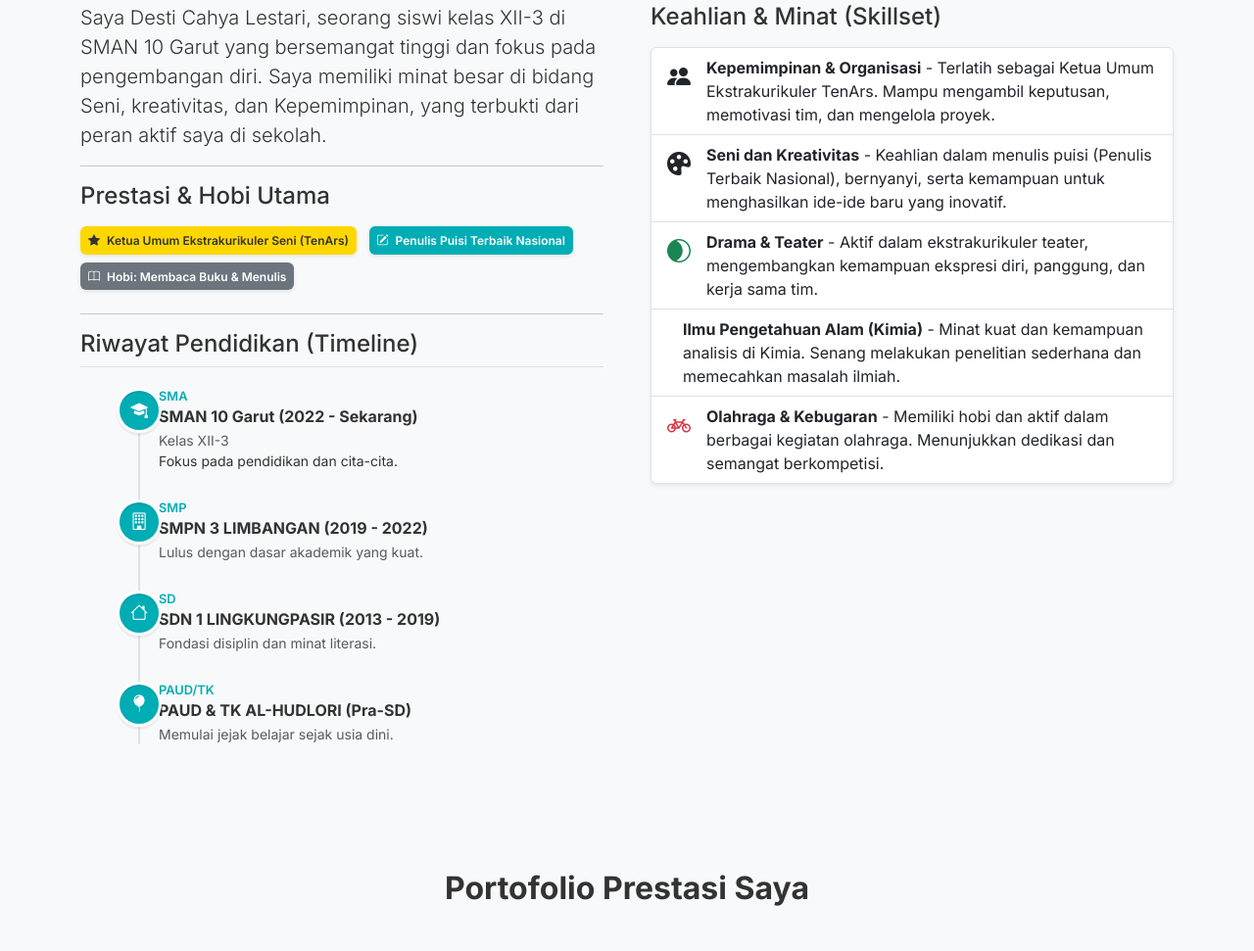
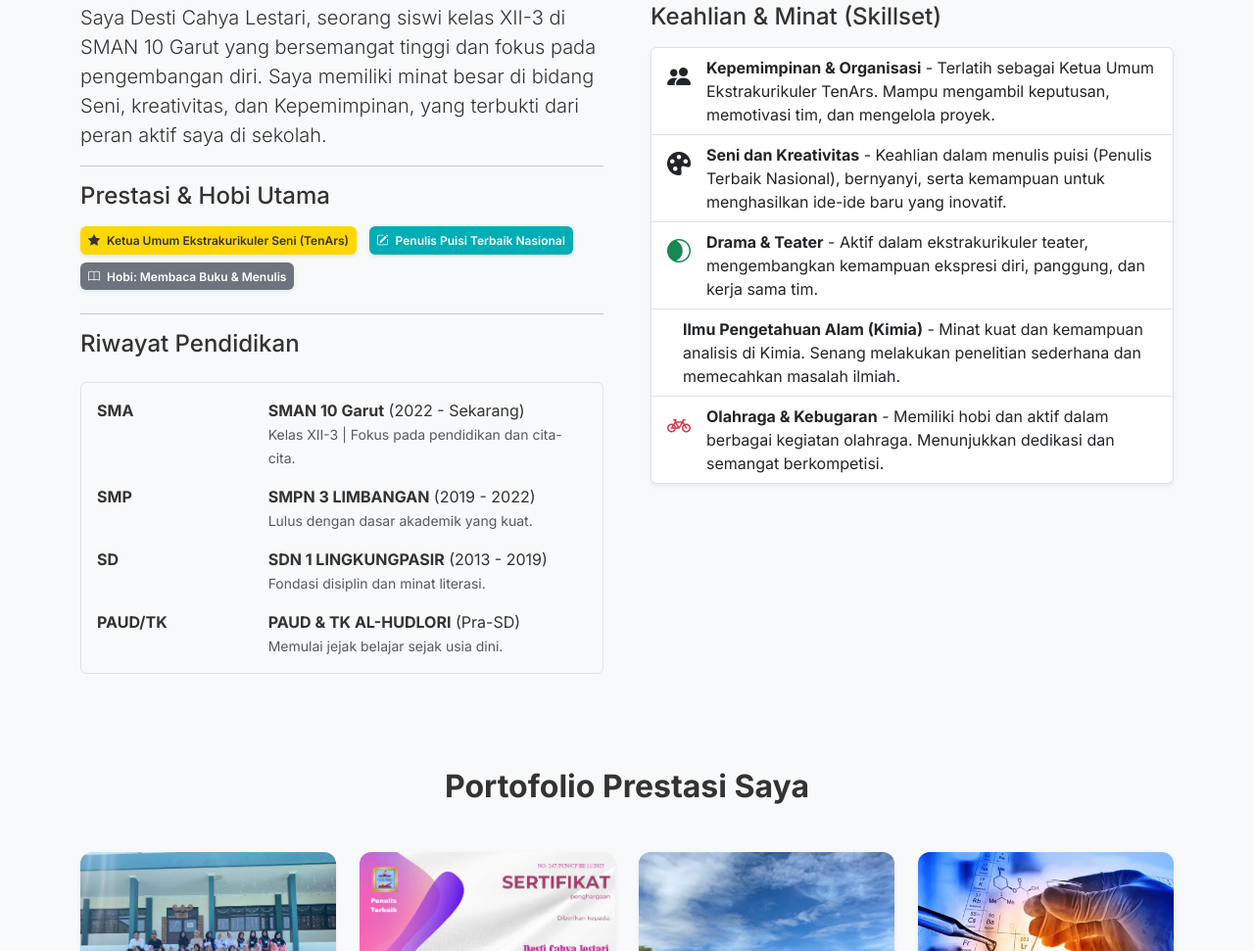
Before and after one commit to desticahyalestari-a11y/ayrisefanya, a plain HTML site: page index.html in a window 1280 px wide. Shown: the part 987-1958 px from the top of the page at 98% size. Drawn offline with nearby package versions, Linux system fonts and the light colour scheme.

Commit message:
Update index.html

```diff
--- a/index.html
+++ b/index.html
@@ -1,172 +1,236 @@
 <!DOCTYPE html>
+
 <html lang="id">
+
 <head>
+
     <meta charset="UTF-8">
+
     <meta name="viewport" content="width=device-width, initial-scale=1.0">
+
     <title>Portofolio Siswa - Desti Cahya Lestari</title>
+
     <!-- Memuat Bootstrap 5 CSS dari CDN -->
+
     <link href="https://cdn.jsdelivr.net/npm/bootstrap@5.3.3/dist/css/bootstrap.min.css" rel="stylesheet">
+
     <!-- Memuat Bootstrap Icons (bi) -->
+
     <link rel="stylesheet" href="https://cdn.jsdelivr.net/npm/bootstrap-icons@1.11.3/font/bootstrap-icons.css">
+
     <!-- Memuat Font Inter dari Google Fonts -->
+
     <link href="https://fonts.googleapis.com/css2?family=Inter:wght@100..900&display=swap" rel="stylesheet">
 
+
+
     <style>
+
         /* Menggunakan font Inter untuk seluruh dokumen */
+
         body {
+
             font-family: 'Inter', sans-serif;
+
             color: #333;
+
             background-color: #f8f9fa;
+
             scroll-behavior: smooth;
+
         }
 
+
+
         /* TEMA WARNA CERAH: KUNING (UTAMA) & CYAN (AKSEN) */
+
         :root {
+
             --color-primary: #FFD700; /* Kuning Emas Cerah */
-            --color-accent: #00ADB5;  /* Cyan/Teal Cerah */
+
+            --color-accent: #00ADB5;  /* Cyan/Teal Cerah */
+
             --color-dark-text: #333333;
+
             --color-light-text: #ffffff;
+
         }
 
+
+
         /* Latar Belakang Utama (Hero & Kontak) */
+
         .bg-theme-primary {
+
             background-color: var(--color-primary) !important;
+
             color: var(--color-dark-text) !important;
-        }
-        /* Navbar & Footer (Menggunakan gelap agar kontras) */
-        .bg-theme-dark {
-            background-color: #343a40 !important;
+
         }
 
-        /* Styling tambahan agar gambar profil terlihat bagus */
-        .profile-img {
-            width: 250px;
-            height: 250px;
-            object-fit: cover;
-            /* Garis luar dibuat hitam agar kontras dengan latar kuning */
-            border: 5px solid var(--color-dark-text) !important;
+        /* Navbar & Footer (Menggunakan warna gelap agar kontras) */
+
+        .bg-theme-dark {
+
+            background-color: #343a40 !important;
+
         }
 
-        /* Styling untuk tombol utama (menggunakan warna aksen cyan) */
-        .btn-custom-cta {
-            background-color: var(--color-accent) !important;
-            border-color: var(--color-accent) !important;
-            color: var(--color-light-text) !important;
-            transition: all 0.3s ease;
-        }
-        .btn-custom-cta:hover {
-            transform: translateY(-2px);
-            box-shadow: 0 4px 6px rgba(0, 0, 0, 0.1);
-            background-color: #00939a !important; /* Slightly darker cyan */
-            border-color: #00939a !important;
+
+
+        /* Styling tambahan agar gambar profil terlihat bagus */
+
+        .profile-img {
+
+            width: 250px;
+
+            height: 250px;
+
+            object-fit: cover;
+
+            /* Garis luar dibuat hitam agar kontras dengan latar kuning */
+
+            border: 5px solid var(--color-dark-text) !important;
+
         }
 
-        /* Styling untuk kartu portofolio */
-        .card {
-            transition: transform 0.2s ease, box-shadow 0.2s ease;
-            border-radius: 0.75rem;
-            border: none;
-        }
-        .card:hover {
-            transform: translateY(-5px);
-            box-shadow: 0 10px 20px rgba(0, 0, 0, 0.1);
-        }
-        .card-img-top {
-            border-top-left-radius: 0.75rem;
-            border-top-right-radius: 0.75rem;
-            height: 200px;
-            object-fit: cover;
-        }
-        .card-img-container {
-            /* Placeholder styling for images */
-            height: 200px;
-            display: flex;
-            align-items: center;
-            justify-content: center;
-            background-color: #e9ecef;
-            color: #6c757d;
-            border-top-left-radius: 0.75rem;
-            border-top-right-radius: 0.75rem;
-            font-size: 0.9rem;
-            text-align: center;
+
+
+        /* Styling untuk tombol utama (menggunakan warna aksen cyan) */
+
+        .btn-custom-cta {
+
+            background-color: var(--color-accent) !important;
+
+            border-color: var(--color-accent) !important;
+
+            color: var(--color-light-text) !important;
+
+            transition: all 0.3s ease;
+
         }
 
-        /* Warna badge sesuai tema cerah */
-        .badge-theme-primary {
-            background-color: var(--color-primary) !important;
-            color: var(--color-dark-text) !important;
-        }
-        .badge-theme-accent {
-            background-color: var(--color-accent) !important;
+        .btn-custom-cta:hover {
+
+            transform: translateY(-2px);
+
+            box-shadow: 0 4px 6px rgba(0, 0, 0, 0.1);
+
+            background-color: #00939a !important; /* Slightly darker cyan */
+
+            border-color: #00939a !important;
+
         }
 
-        /* Utility class untuk teks rata kiri di desktop, rata tengah di mobile */
-        @media (max-width: 991.98px) {
-            .text-lg-start-mobile-center {
-                text-align: center !important;
-            }
-            /* Pada mobile, gambar profil dipusatkan */
-            .profile-img-container {
-                display: flex;
-                justify-content: center;
-                align-items: center;
-                margin-bottom: 2rem;
-            }
+
+
+        /* Styling untuk kartu portofolio */
+
+        .card {
+
+            transition: transform 0.2s ease, box-shadow 0.2s ease;
+
+            border-radius: 0.75rem;
+
+            border: none;
+
         }
 
-        /* ---------------------------------------------------- */
-        /* --- CSS BARU: Perbaikan Layout Timeline Pendidikan --- */
-        /* ---------------------------------------------------- */
-        .timeline {
-            position: relative;
-            padding: 0;
-            list-style: none;
-            margin-left: 10px; /* Jarak dari kiri */
+        .card:hover {
+
+            transform: translateY(-5px);
+
+            box-shadow: 0 10px 20px rgba(0, 0, 0, 0.1);
+
         }
 
-        /* Garis vertikal utama */
-        .timeline::before {
-            content: '';
-            position: absolute;
-            top: 0;
-            bottom: 0;
-            width: 2px;
-            background: #dee2e6; /* Warna abu-abu muda */
-            left: 50px; /* Posisi garis tengah (setelah icon) */
-            margin-left: -1px;
+        .card-img-top {
+
+            border-top-left-radius: 0.75rem;
+
+            border-top-right-radius: 0.75rem;
+
+            height: 200px;
+
+            object-fit: cover;
+
         }
 
-        .timeline-item {
-            position: relative;
-            margin-bottom: 2rem; /* Jarak antar item */
-            padding-left: 70px; /* Ruang untuk ikon dan garis */
+        .card-img-container {
+
+            /* Placeholder styling for images */
+
+            height: 200px;
+
+            display: flex;
+
+            align-items: center;
+
+            justify-content: center;
+
+            background-color: #e9ecef;
+
+            color: #6c757d;
+
+            border-top-left-radius: 0.75rem;
+
+            border-top-right-radius: 0.75rem;
+
+            font-size: 0.9rem;
+
+            text-align: center;
+
         }
 
-        /* Ikon (lingkaran) pada timeline */
-        .timeline-icon {
-            color: var(--color-light-text);
-            background-color: var(--color-accent);
-            width: 40px;
-            height: 40px;
-            border-radius: 50%;
-            display: flex;
-            align-items: center;
-            justify-content: center;
-            position: absolute;
-            left: 30px; /* Posisi ikon menempel ke garis */
-            top: 0;
-            box-shadow: 0 0 0 3px #fff, inset 0 2px 0 rgba(0, 0, 0, 0.08), 0 3px 0 3px rgba(0, 0, 0, 0.05);
-            font-size: 1.1rem;
+
+
+        /* Warna badge sesuai tema cerah */
+
+        .badge-theme-primary {
+
+            background-color: var(--color-primary) !important;
+
+            color: var(--color-dark-text) !important;
+
         }
-        .timeline-text {
-            color: var(--color-accent);
-            font-size: 0.8rem;
-            font-weight: 600;
-            margin-bottom: 0.25rem;
-            line-height: 1;
+
+        .badge-theme-accent {
+
+            background-color: var(--color-accent) !important;
+
         }
+
+
+
+        /* Utility class untuk teks rata kiri di desktop, rata tengah di mobile */
+
+        @media (max-width: 991.98px) {
+
+            .text-lg-start-mobile-center {
+
+                text-align: center !important;
+
+            }
+
+            /* Pada mobile, gambar profil dipusatkan */
+
+            .profile-img-container {
+
+                display: flex;
+
+                justify-content: center;
+
+                align-items: center;
+
+                margin-bottom: 2rem;
+
+            }
+
+        }
+
     </style>
 </head>
+
 <body data-bs-spy="scroll" data-bs-target="#main-navbar" data-bs-offset="56">
 
     <!-- 1. Navbar (Menggunakan warna gelap agar font putih dan aksen kuning terlihat jelas) -->
@@ -260,6 +324,7 @@
                 <div class="col-lg-6">
                     <p class="lead">
                         Saya Desti Cahya Lestari, seorang siswi kelas XII-3 di SMAN 10 Garut yang bersemangat tinggi dan fokus pada pengembangan diri. Saya memiliki minat besar di bidang Seni, kreativitas, dan Kepemimpinan, yang terbukti dari peran aktif saya di sekolah.
+
                     </p>
 
                     <!-- DAFTAR PRESTASI UTAMA (Badge) -->
@@ -275,42 +340,42 @@
                         <i class="bi bi-book me-1"></i> Hobi: Membaca Buku & Menulis
                     </span>
 
-                    <!-- TIMELINE PENDIDIKAN -->
+                    <!-- RIWAYAT PENDIDIKAN SEDERHANA -->
                     <hr>
-                    <h4 class="mb-4 border-bottom pb-2">Riwayat Pendidikan (Timeline)</h4>
-                    <div class="timeline">
+                    <h4 class="mb-4">Riwayat Pendidikan</h4>
 
-                        <!-- ITEM 1: SMAN 10 Garut (SMA) -->
-                        <div class="timeline-item">
-                            <div class="timeline-icon"><i class="bi bi-mortarboard-fill"></i></div> <!-- Icon disesuaikan -->
-                            <p class="timeline-text text-uppercase">SMA</p> <!-- Teks jelas dan tebal -->
-                            <h6 class="fw-bold mb-1">SMAN 10 Garut (2022 - Sekarang)</h6>
-                            <p class="text-muted small mb-0">Kelas XII-3</p>
-                            <p class="small">Fokus pada pendidikan dan cita-cita.</p>
+                    <!-- Satu Kolom Untuk Semua Riwayat Pendidikan -->
+                    <div class="border rounded p-3">
+                        <div class="row mb-3">
+                            <div class="col-4 fw-bold">SMA</div>
+                            <div class="col-8">
+                                <strong>SMAN 10 Garut</strong> (2022 - Sekarang)<br>
+                                <small class="text-muted">Kelas XII-3 | Fokus pada pendidikan dan cita-cita.</small>
+                            </div>
                         </div>
 
-                        <!-- ITEM 2: SMPN 3 LIMBANGAN (SMP) -->
-                        <div class="timeline-item">
-                            <div class="timeline-icon"><i class="bi bi-building"></i></div>
-                            <p class="timeline-text text-uppercase">SMP</p> <!-- Teks jelas dan tebal -->
-                            <h6 class="fw-bold mb-1">SMPN 3 LIMBANGAN (2019 - 2022)</h6>
-                            <p class="text-muted small mb-0">Lulus dengan dasar akademik yang kuat.</p>
+                        <div class="row mb-3">
+                            <div class="col-4 fw-bold">SMP</div>
+                            <div class="col-8">
+                                <strong>SMPN 3 LIMBANGAN</strong> (2019 - 2022)<br>
+                                <small class="text-muted">Lulus dengan dasar akademik yang kuat.</small>
+                            </div>
                         </div>
 
-                        <!-- ITEM 3: SDN 1 LINGKUNGPASIR (SD) -->
-                        <div class="timeline-item">
-                            <div class="timeline-icon"><i class="bi bi-house"></i></div>
-                            <p class="timeline-text text-uppercase">SD</p> <!-- Teks jelas dan tebal -->
-                            <h6 class="fw-bold mb-1">SDN 1 LINGKUNGPASIR (2013 - 2019)</h6>
-                            <p class="text-muted small mb-0">Fondasi disiplin dan minat literasi.</p>
+                        <div class="row mb-3">
+                            <div class="col-4 fw-bold">SD</div>
+                            <div class="col-8">
+                                <strong>SDN 1 LINGKUNGPASIR</strong> (2013 - 2019)<br>
+                                <small class="text-muted">Fondasi disiplin dan minat literasi.</small>
+                            </div>
                         </div>
 
-                        <!-- ITEM 4: PAUD & TK AL-HUDLORI (PAUD/TK) -->
-                        <div class="timeline-item">
-                            <div class="timeline-icon"><i class="bi bi-balloon-fill"></i></div>
-                            <p class="timeline-text text-uppercase">PAUD/TK</p> <!-- Teks jelas dan tebal -->
-                            <h6 class="fw-bold mb-1">PAUD & TK AL-HUDLORI (Pra-SD)</h6>
-                            <p class="text-muted small mb-0">Memulai jejak belajar sejak usia dini.</p>
+                        <div class="row">
+                            <div class="col-4 fw-bold">PAUD/TK</div>
+                            <div class="col-8">
+                                <strong>PAUD & TK AL-HUDLORI</strong> (Pra-SD)<br>
+                                <small class="text-muted">Memulai jejak belajar sejak usia dini.</small>
+                            </div>
                         </div>
                     </div>
                 </div>
@@ -384,7 +449,7 @@
                             <p class="card-text text-muted mb-3 flex-grow-1">
                                 Memimpin program dan anggota ekstrakurikuler TenArs selama satu periode kepengurusan.
                             </p>
-                            <span class="badge badge-theme-primary mt-auto">Kepemimpinan</span>
+                            <span class="mt-auto">Kepemimpinan</span> <!-- Menghapus badge warna -->
                         </div>
                     </div>
                 </div>
@@ -404,7 +469,7 @@
                             <p class="card-text text-muted mb-3 flex-grow-1">
                                 Dikenal sebagai penulis terbaik dalam event tingkat nasional, kategori puisi.
                             </p>
-                            <span class="badge badge-theme-accent mt-auto">Seni & Literasi</span>
+                            <span class="mt-auto">Seni & Literasi</span> <!-- Menghapus badge warna -->
                         </div>
                     </div>
                 </div>
@@ -424,7 +489,7 @@
                             <p class="card-text text-muted mb-3 flex-grow-1">
                                 Rutin berolahraga dan terlibat dalam sebuah komunitas olahraga.
                             </p>
-                            <span class="badge bg-danger mt-auto">Hobi Olahraga</span>
+                            <span class="mt-auto">Hobi Olahraga</span> <!-- Menghapus badge warna -->
                         </div>
                     </div>
                 </div>
@@ -444,7 +509,7 @@
                             <p class="card-text text-muted mb-3 flex-grow-1">
                                 Fokus pada pemahaman konsep dan eksperimen Kimia, sebagai bekal masuk jurusan sains.
                             </p>
-                            <span class="badge bg-info mt-auto">Minat Sains</span>
+                            <span class="mt-auto">Minat Sains</span> <!-- Menghapus badge warna -->
                         </div>
                     </div>
                 </div>
@@ -481,7 +546,7 @@
                                     <label for="email" class="form-label">Email</label>
                                     <div class="input-group">
                                         <span class="input-group-text rounded-start"><i class="bi bi-at"></i></span>
-                                        <input type="email" class="form-control rounded-end" id="email" required>
+                                        <input type="email" class="form-control rounded-end" id="email" placeholder="contoh@domain.com" required>
                                     </div>
                                 </div>
 
@@ -501,14 +566,39 @@
                                     </div>
                                 </div>
 
-                                <!-- Tombol Kirim (menggunakan warna aksen Cyan) -->
+                                <!-- Tombol Kirim (sederhana) -->
                                 <div class="col-12">
-                                    <button type="submit" class="btn btn-custom-cta btn-lg fw-bold w-100">
-                                        <i class="bi bi-send-fill me-2"></i>Kirim Pesan
+                                    <button type="submit" style="background-color: #00ADB5; color: white; padding: 10px 20px; border: none; border-radius: 5px; cursor: pointer; width: 100%; margin-top: 15px;">
+                                        Kirim Pesan
                                     </button>
                                 </div>
                             </div>
                         </form>
+                    </div>
+
+                    <!-- Informasi Kontak Tambahan (Tanpa Ikon) -->
+                    <div class="card mt-4 p-4 shadow-sm">
+                        <h5 class="fw-bold mb-3">Informasi Kontak</h5>
+                        <div class="row g-3">
+                            <div class="col-md-4">
+                                <div>
+                                    <small class="text-muted d-block">Email</small>
+                                    <span>desticahyalestari@gmail.com</span>
+                                </div>
+                            </div>
+                            <div class="col-md-4">
+                                <div>
+                                    <small class="text-muted d-block">Telepon</small>
+                                    <span>081321150588</span>
+                                </div>
+                            </div>
+                            <div class="col-md-4">
+                                <div>
+                                    <small class="text-muted d-block">Sekolah</small>
+                                    <span>SMAN 10 Garut</span>
+                                </div>
+                            </div>
+                        </div>
                     </div>
                 </div>
             </div>
@@ -541,7 +631,7 @@
                     </div>
 
                     <!-- Hak Cipta -->
-                    <p class="mb-0">© 2025 Desti Cahya Lestari.</p>
+                    <p class="mb-0">© 2025 Desti Cahya Lestari. All rights reserved.</p>
                 </div>
             </div>
         </div>
@@ -551,4 +641,5 @@
     <script src="https://cdn.jsdelivr.net/npm/bootstrap@5.3.3/dist/js/bootstrap.bundle.min.js"></script>
 
 </body>
+
 </html>
```
